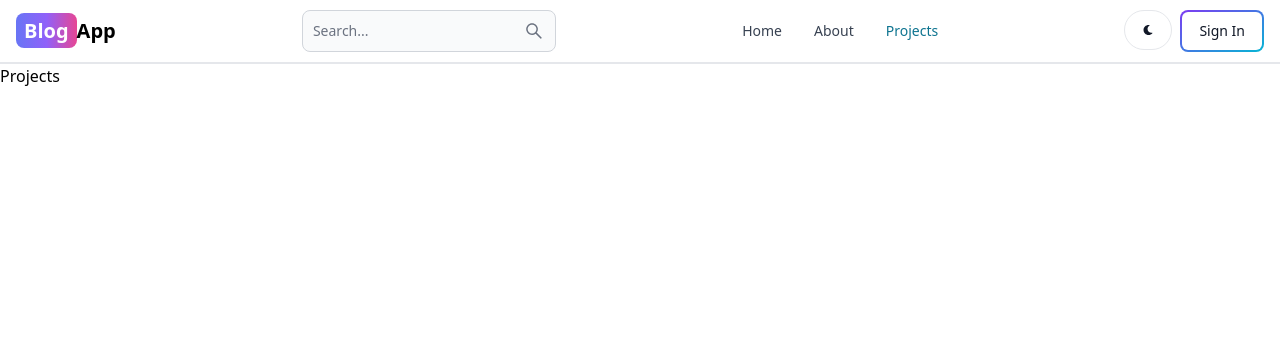
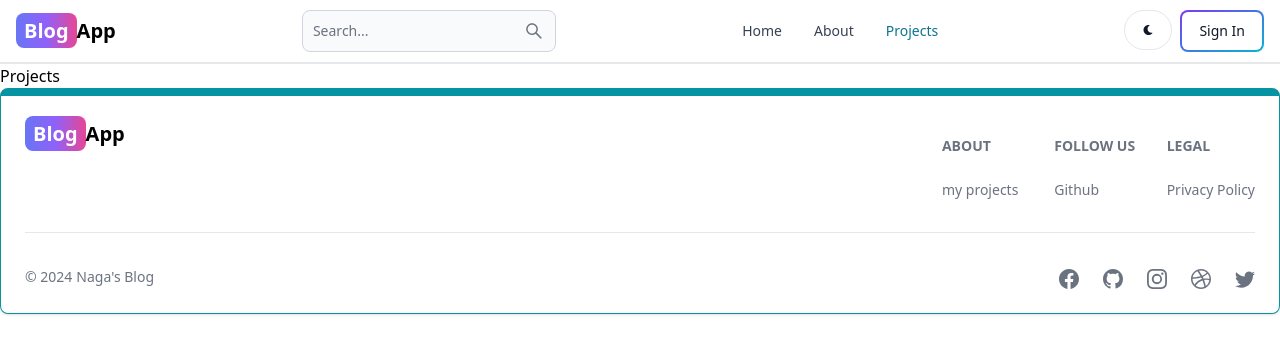
Before and after one commit to kattamuriNagabhushan/blogging-, a React (Vite) app in the folder client/: page /projects in a window 1280 px wide. Shown: the top 354 px of the page. Built offline with nearby package versions, Linux system fonts and the light colour scheme.

Commit message:
create footer component

```diff
--- a/client/src/App.jsx
+++ b/client/src/App.jsx
@@ -8,6 +8,7 @@
 import Projects from './pages/Projects'
 import Home from './pages/Home'
 import Header from './components/Header'
+import Footer from './components/Footer'
 
 export default function App() {
   return (
@@ -27,6 +28,8 @@
 
       </Routes>
 
+      <Footer/>
+
     </BrowserRouter>
   )
 }
--- /dev/null
+++ b/client/src/components/Footer.jsx
@@ -0,0 +1,76 @@
+import React from 'react'
+import { Footer } from 'flowbite-react'
+import { Link } from 'react-router-dom'
+import { BsFacebook , BsInstagram , BsGithub , BsTwitter , BsDribbble } from 'react-icons/bs'
+
+export default function FooterCom() {
+  return (
+    <>
+    <Footer container className='border border-t-8 border-teal-500' >
+
+    <div className='w-full max-w-7xl mx-auto'>
+        <div className='grid w-full justify-between sm:flex md:grid-cols-1'>
+
+            <div>
+                <Link to="/" className='self-center whitespace-nowrap text-sm sm:text-xl font-semibold dark:text-white'>
+
+                <span className='px-2 py-1 bg-gradient-to-r from-indigo-500
+                via-purple-500 to-pink-500 rounded-lg text-white'>Blog</span>App
+
+                </Link>
+            </div>
+
+            <div className='grid grid-cols-2 gap-8 mt-4 sm:grid-cols-3 sm:gap-6'>
+
+            <div>
+                <Footer.Title title='About'/>
+                <Footer.LinkGroup col>
+                    <Footer.Link href="#">
+                        my projects
+                    </Footer.Link>
+                </Footer.LinkGroup>
+            </div>
+
+            <div>
+                <Footer.Title title='Follow us'/>
+                <Footer.LinkGroup col>
+                    <Footer.Link href="#">
+                        Github
+                    </Footer.Link>
+                </Footer.LinkGroup>
+            </div>
+
+            <div>
+                <Footer.Title title='Legal'/>
+                <Footer.LinkGroup col>
+                    <Footer.Link href="#">
+                        Privacy Policy
+                    </Footer.Link>
+                </Footer.LinkGroup>
+            </div>
+        </div>
+
+
+
+        </div>
+        <Footer.Divider/>
+
+        <div className='w-full sm:flex sm:items-center sm:justify-between'>
+            <Footer.Copyright href='#' by="Naga's Blog" year={new Date().getFullYear()}/>
+
+            <div className='flex gap-6 sm:mt-1 mt-4 sm:justify-center'>
+                <Footer.Icon href="#" icon={ BsFacebook }/>
+                <Footer.Icon href="#" icon={ BsGithub }/>
+                <Footer.Icon href="#" icon={ BsInstagram }/>
+                <Footer.Icon href="#" icon={ BsDribbble }/>
+                <Footer.Icon href="#" icon={ BsTwitter }/>
+
+
+            </div>
+        </div>
+
+    </div>
+    </Footer>
+    </>
+  )
+}
```
